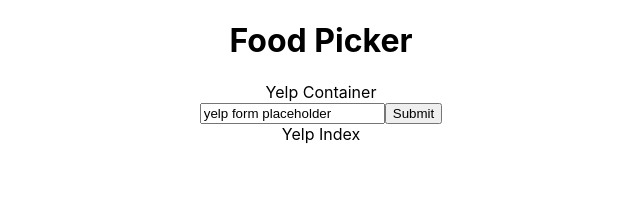
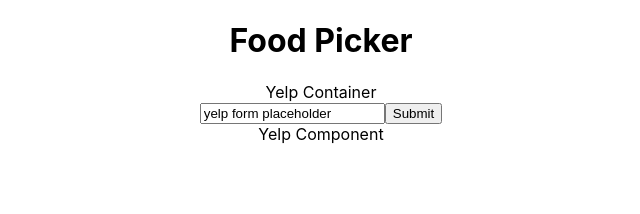
Before and after one commit to NeedsAUsername/food-picker, a React (Create React App) app: page / in a window 1280 px wide. Shown: the top 214 px of the page, without its empty margins (319-959 px from the left). Built offline with nearby package versions, Linux system fonts and the light colour scheme.

Commit message:
yelp index displays yelp component for every restaurant.

```diff
--- a/src/reducers/yelp_reducer.js
+++ b/src/reducers/yelp_reducer.js
@@ -1,7 +1,7 @@
 function yelpReducer(state = {
   restaurants: [{
-    name: 'testName',
-    location: 'testLocation'
+    id: 1,
+    name: 'testName'
   }]
 }, action) {
   console.log(action);
--- a/src/yelp/component.js
+++ b/src/yelp/component.js
@@ -1,6 +1,6 @@
 import React from 'react';
 
-class yelpComponent extends React.Component {
+class YelpComponent extends React.Component {
   render () {
     return (
       <div>
--- a/src/yelp/container.js
+++ b/src/yelp/container.js
@@ -9,7 +9,7 @@ class YelpContainer extends React.Component {
       <div>
         Yelp Container
         <YelpInput />
-        <YelpIndex />
+        <YelpIndex restaurants={this.props.restaurants}/>
       </div>
     )
   }
--- a/src/yelp/index.js
+++ b/src/yelp/index.js
@@ -1,10 +1,16 @@
 import React from 'react';
+import YelpComponent from './component';
 
 class YelpIndex extends React.Component {
+  renderRestaurants = () => (
+    this.props.restaurants.map(restaurant =>
+    <YelpComponent id={restaurant.id} name={restaurant.name} />)
+  )
+
   render () {
     return (
       <div>
-        Yelp Index
+        {this.renderRestaurants()}
       </div>
     )
   }
```
